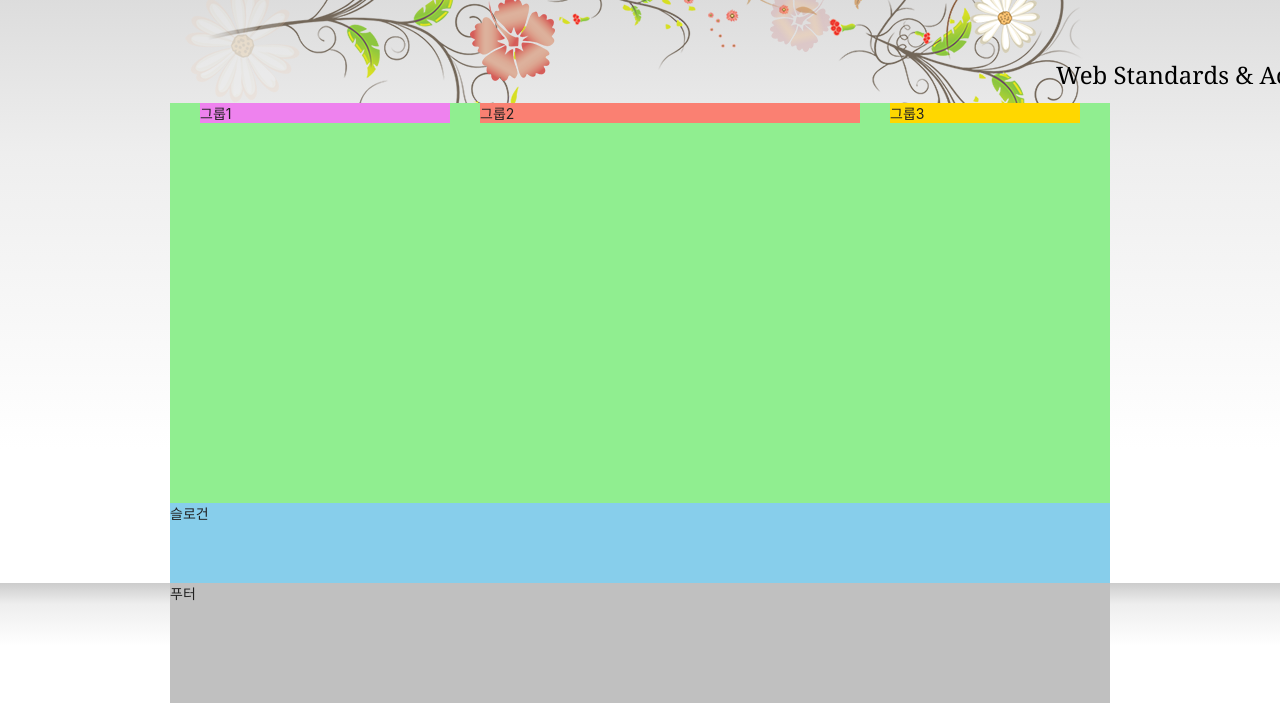
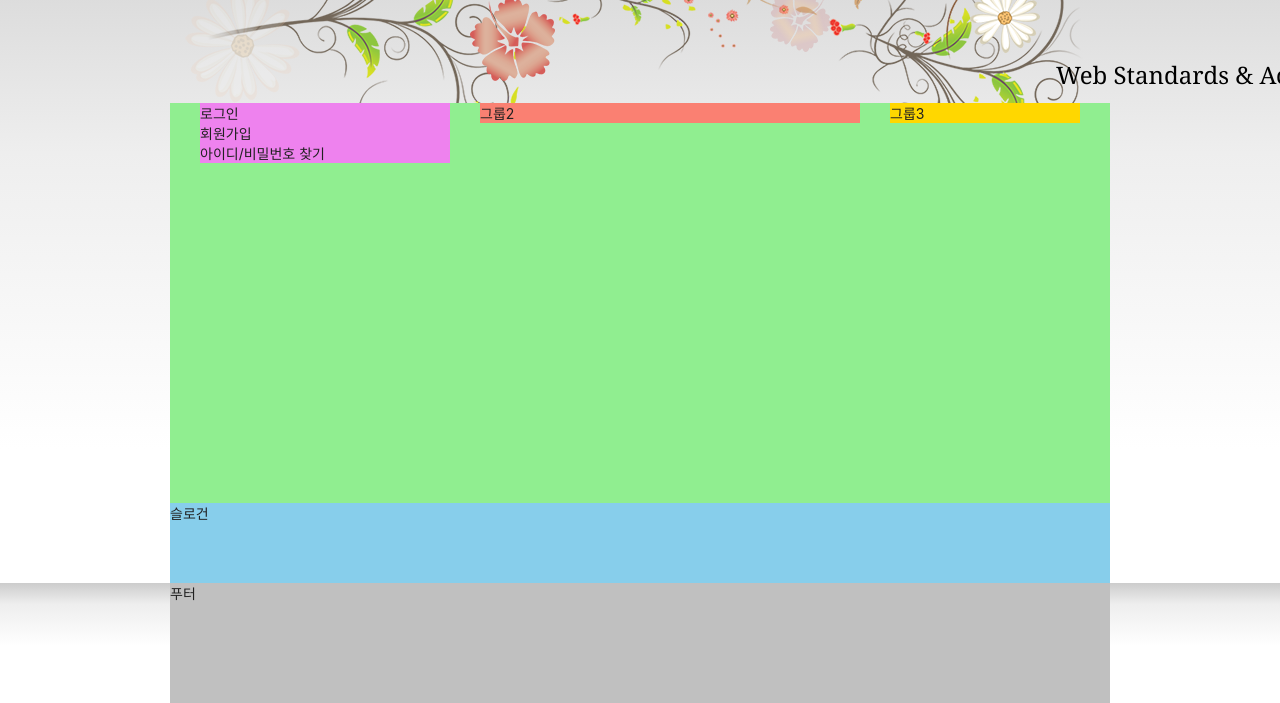
Before and after one commit to hyunwlee-dev/HTML5, a plain HTML site: page index.html in a window 1280 px wide. Shown: the part 144-847 px from the top of the page. Drawn offline with Linux system fonts and the light colour scheme; a web font is replaced by a local one.

Commit message:
로그인 콘텐츠 일부 마크업 완료

```diff
--- a/index.html
+++ b/index.html
@@ -137,7 +137,17 @@
     </div>
   </div>
   <main class="main">
-    <div class="group group1">그룹1</div>
+    <div class="group group1">
+      <section class="login">
+        <h2 class="login-title">로그인</h2>
+        <form action="" class="login-form">
+          <ul class="sign">
+            <li><a href="/">회원가입</a></li>
+            <li><a href="/">아이디/비밀번호 찾기</a></li>
+          </ul>
+        </form>
+      </section>
+    </div>
     <div class="group group2">그룹2</div>
     <div class="group group3">그룹3</div>
   </main>
```
